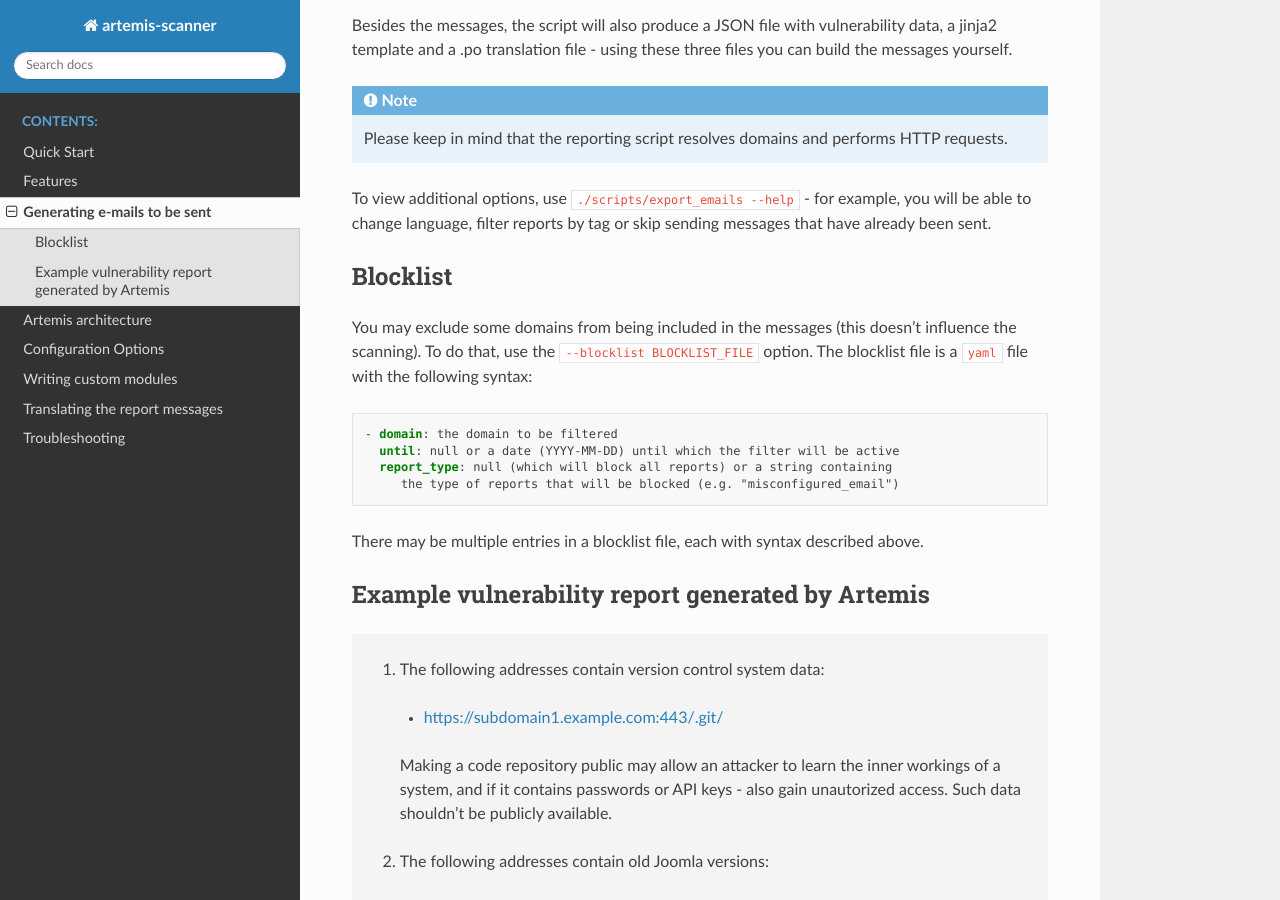
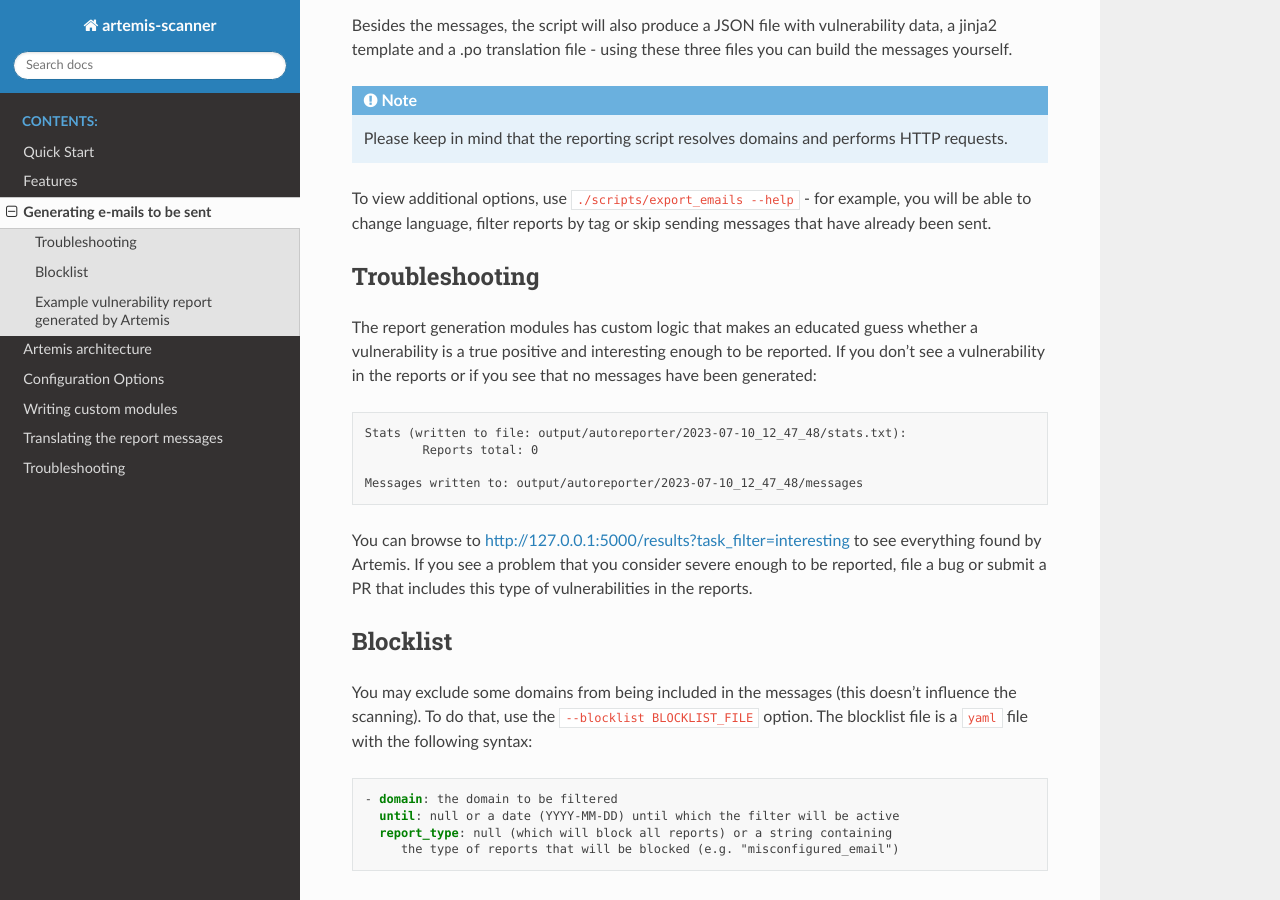
Before and after one commit to CERT-Polska/Artemis, a Sphinx documentation site: the page built from docs/generating-emails.rst, in a window 1280 px wide and 900 px high, scrolled down 605 px. Built offline with Sphinx 7.4.7 and the Read the Docs theme 2.0.0, drawn with Linux system fonts in a browser that asks for light colours.

Commit message:
Generating e-mails troubleshooting

```diff
--- a/docs/generating-emails.rst
+++ b/docs/generating-emails.rst
@@ -30,6 +30,24 @@
 
 To view additional options, use ``./scripts/export_emails --help`` - for example, you will be able to change
 language, filter reports by tag or skip sending messages that have already been sent.
+
+Troubleshooting
+^^^^^^^^^^^^^^^
+The report generation modules has custom logic that makes an educated guess whether a vulnerability
+is a true positive and interesting enough to be reported. If you don't see a vulnerability in the reports
+or if you see that no messages have been generated:
+
+.. code-block:: none
+
+  Stats (written to file: output/autoreporter/2023-07-10_12_47_48/stats.txt):
+          Reports total: 0
+
+  Messages written to: output/autoreporter/2023-07-10_12_47_48/messages
+
+
+You can browse to http://127.0.0.1:5000/results?task_filter=interesting to see everything found by Artemis.
+If you see a problem that you consider severe enough to be reported, file a bug or submit a PR that includes
+this type of vulnerabilities in the reports.
 
 
 Blocklist
```
